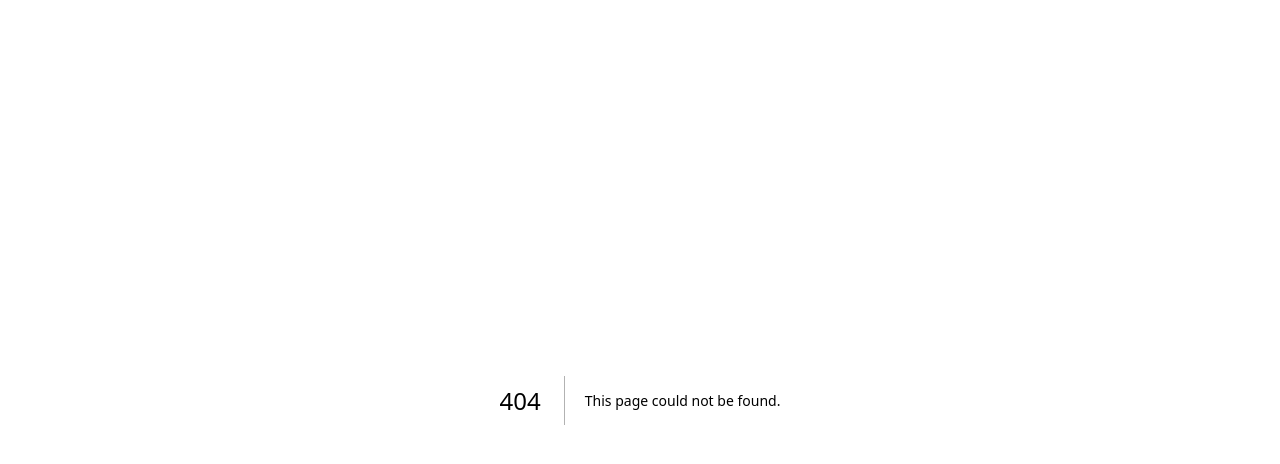
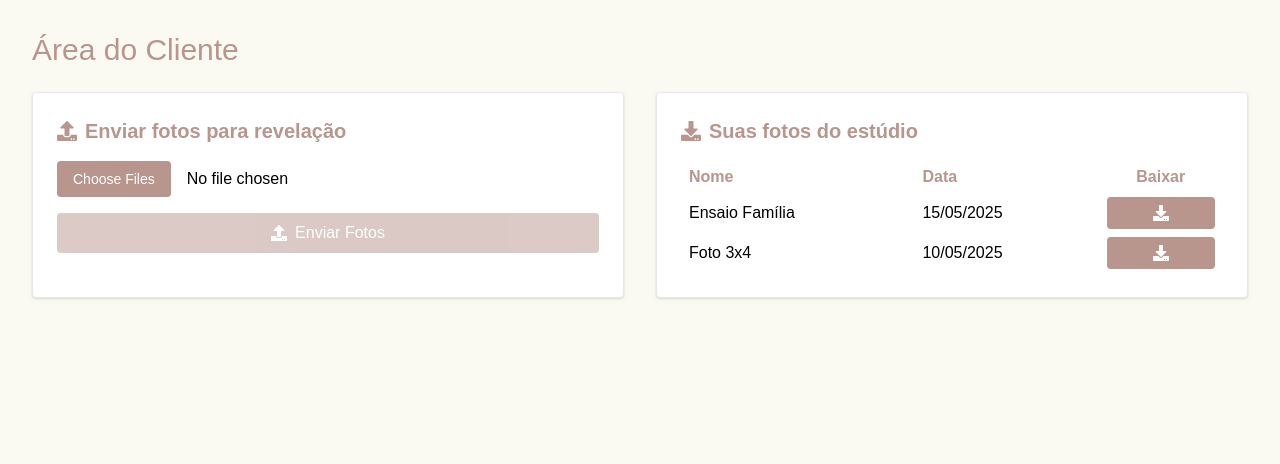
Before and after one commit to TeamSorcerers/foto-cristal, a Next.js app: page /dashboard/client in a window 1280 px wide. Before the commit this address had no page. Shown: the top 464 px of the page. Built offline with nearby package versions, Linux system fonts and the light colour scheme.

Commit message:
adiciona dashboard

```diff
--- a/package.json
+++ b/package.json
@@ -16,7 +16,8 @@
     "firebase": "^11.7.1",
     "next": "15.3.2",
     "react": "^19.0.0",
-    "react-dom": "^19.0.0"
+    "react-dom": "^19.0.0",
+    "react-icons": "^5.5.0"
   },
   "devDependencies": {
     "@eslint/eslintrc": "^3",
--- /dev/null
+++ b/src/app/dashboard/admin/page.tsx
@@ -0,0 +1,104 @@
+"use client";
+import { useState } from "react";
+import { FaSyncAlt, FaDownload } from "react-icons/fa";
+
+type Status = "Resolvido" | "Aguardando" | "Cancelado";
+
+interface Pedido {
+  id: number;
+  nome: string;
+  dataEnvio: string;
+  status: Status;
+  fotosUrl: string;
+}
+
+const pedidosMock: Pedido[] = [
+  {
+    id: 1,
+    nome: "João Silva",
+    dataEnvio: "17/05/2025",
+    status: "Aguardando",
+    fotosUrl: "/mock/foto1.zip",
+  },
+  {
+    id: 2,
+    nome: "Maria Souza",
+    dataEnvio: "16/05/2025",
+    status: "Resolvido",
+    fotosUrl: "/mock/foto2.zip",
+  },
+  {
+    id: 3,
+    nome: "Carlos Lima",
+    dataEnvio: "16/05/2025",
+    status: "Cancelado",
+    fotosUrl: "/mock/foto3.zip",
+  },
+];
+
+const statusOptions: Status[] = ["Resolvido", "Aguardando", "Cancelado"];
+
+export default function AdminDashboard() {
+  const [pedidos, setPedidos] = useState<Pedido[]>(pedidosMock);
+
+  function alterarStatus(id: number) {
+    setPedidos((prev) =>
+      prev.map((pedido) =>
+        pedido.id === id
+          ? {
+              ...pedido,
+              status:
+                statusOptions[
+                  (statusOptions.indexOf(pedido.status) + 1) %
+                    statusOptions.length
+                ],
+            }
+          : pedido
+      )
+    );
+  }
+
+  return (
+    <div className="w-full h-full p-8">
+      <h1 className="text-3xl text-[#b8958d] mb-6">Painel de Pedidos</h1>
+      <div className="overflow-x-auto">
+        <table className="min-w-full bg-white border border-gray-200 rounded shadow">
+          <thead>
+            <tr>
+              <th className="px-4 py-2 border-b text-center">Cliente</th>
+              <th className="px-4 py-2 border-b text-center">Data de Envio</th>
+              <th className="px-4 py-2 border-b text-center">Situação</th>
+              <th className="px-4 py-2 border-b text-center">Ações</th>
+            </tr>
+          </thead>
+          <tbody>
+            {pedidos.map((pedido) => (
+              <tr key={pedido.id} className="text-[#b8958d]">
+                <td className="px-4 py-2 border-b text-center">{pedido.nome}</td>
+                <td className="px-4 py-2 border-b text-center">{pedido.dataEnvio}</td>
+                <td className="px-4 py-2 border-b text-center">{pedido.status}</td>
+                <td className="px-4 py-2 border-b flex justify-center gap-2">
+                  <button
+                    className="bg-[#b8958d] text-white p-2 rounded hover:bg-[#a07c6c] transition flex items-center justify-center"
+                    onClick={() => alterarStatus(pedido.id)}
+                    title="Alterar Situação"
+                  >
+                    <FaSyncAlt size={16} />
+                  </button>
+                  <a
+                    href={pedido.fotosUrl}
+                    download
+                    className="bg-[#b8958d] text-white p-2 rounded hover:bg-[#a07c6c] transition flex items-center justify-center"
+                    title="Baixar Fotos"
+                  >
+                    <FaDownload size={16} />
+                  </a>
+                </td>
+              </tr>
+            ))}
+          </tbody>
+        </table>
+      </div>
+    </div>
+  );
+}
--- /dev/null
+++ b/src/app/dashboard/client/page.tsx
@@ -0,0 +1,123 @@
+"use client";
+import { useRef, useState } from "react";
+import { FaUpload, FaDownload } from "react-icons/fa";
+
+interface FotoEstudio {
+  id: number;
+  nome: string;
+  data: string;
+  url: string;
+}
+
+const fotosEstudioMock: FotoEstudio[] = [
+  {
+    id: 1,
+    nome: "Ensaio Família",
+    data: "15/05/2025",
+    url: "/mock/ensaio-familia.zip",
+  },
+  {
+    id: 2,
+    nome: "Foto 3x4",
+    data: "10/05/2025",
+    url: "/mock/foto-3x4.zip",
+  },
+];
+
+export default function DashboardCliente() {
+  const [fotos, setFotos] = useState<File[]>([]);
+  const [enviando, setEnviando] = useState(false);
+  const inputRef = useRef<HTMLInputElement>(null);
+
+  function handleFileChange(e: React.ChangeEvent<HTMLInputElement>) {
+    if (e.target.files) {
+      setFotos(Array.from(e.target.files));
+    }
+  }
+
+  async function handleEnviarFotos(e: React.FormEvent) {
+    e.preventDefault();
+    setEnviando(true);
+    setTimeout(() => {
+      setEnviando(false);
+      setFotos([]);
+      alert("Fotos enviadas com sucesso!");
+    }, 1500);
+  }
+
+  return (
+    <div className="w-full h-full p-8">
+      <h1 className="text-3xl text-[#b8958d] mb-6">Área do Cliente</h1>
+      <div className="flex flex-col md:flex-row gap-8">
+        {}
+        <div className="flex-1 bg-white rounded shadow p-6 border border-gray-200">
+          <h2 className="text-xl text-[#b8958d] mb-4 font-semibold flex items-center gap-2">
+            <FaUpload /> Enviar fotos para revelação
+          </h2>
+          <form onSubmit={handleEnviarFotos} className="flex flex-col gap-4">
+            <input
+              type="file"
+              multiple
+              accept="image/*"
+              ref={inputRef}
+              onChange={handleFileChange}
+              className="file:mr-4 file:py-2 file:px-4 file:rounded file:border-0 file:text-sm file:bg-[#b8958d] file:text-white"
+            />
+            <button
+              type="submit"
+              disabled={fotos.length === 0 || enviando}
+              className="bg-[#b8958d] text-white px-4 py-2 rounded hover:bg-[#a07c6c] transition disabled:opacity-50 flex items-center gap-2 justify-center"
+            >
+              <FaUpload />
+              {enviando ? "Enviando..." : "Enviar Fotos"}
+            </button>
+            {fotos.length > 0 && (
+              <ul className="text-[#b8958d] text-sm mt-2">
+                {fotos.map((file, idx) => (
+                  <li key={idx}>{file.name}</li>
+                ))}
+              </ul>
+            )}
+          </form>
+        </div>
+        {}
+        <div className="flex-1 bg-white rounded shadow p-6 border border-gray-200">
+          <h2 className="text-xl text-[#b8958d] mb-4 font-semibold flex items-center gap-2">
+            <FaDownload /> Suas fotos do estúdio
+          </h2>
+          {fotosEstudioMock.length === 0 ? (
+            <p className="text-[#b8958d]">Nenhuma foto disponível ainda.</p>
+          ) : (
+            <table className="min-w-full">
+              <thead>
+                <tr>
+                  <th className="px-2 py-1 text-left text-[#b8958d]">Nome</th>
+                  <th className="px-2 py-1 text-left text-[#b8958d]">Data</th>
+                  <th className="px-2 py-1 text-center text-[#b8958d]">Baixar</th>
+                </tr>
+              </thead>
+              <tbody>
+                {fotosEstudioMock.map((foto) => (
+                  <tr key={foto.id}>
+                    <td className="px-2 py-1">{foto.nome}</td>
+                    <td className="px-2 py-1">{foto.data}</td>
+                    <td className="px-2 py-1 text-center">
+                      <a
+                        href={foto.url}
+                        download
+                        className="bg-[#b8958d] text-white p-2 rounded hover:bg-[#a07c6c] transition flex items-center justify-center"
+                        title="Baixar Foto"
+                      >
+                        <FaDownload size={16} />
+                      </a>
+                    </td>
+                  </tr>
+                ))}
+              </tbody>
+            </table>
+          )}
+        </div>
+      </div>
+    </div>
+  );
+}
--- a/src/components/Header/Header.tsx
+++ b/src/components/Header/Header.tsx
@@ -23,6 +23,14 @@ const navButtons: NavMenuButton[] = [
     {
         content: "Contato",
         route: "/contact"
+    },
+    {
+        content: "Admin",
+        route: "/dashboard/admin"
+    },
+    {
+        content: "DashboardCliente",
+        route: "/dashboard/client"
     }
 ]
 
```
